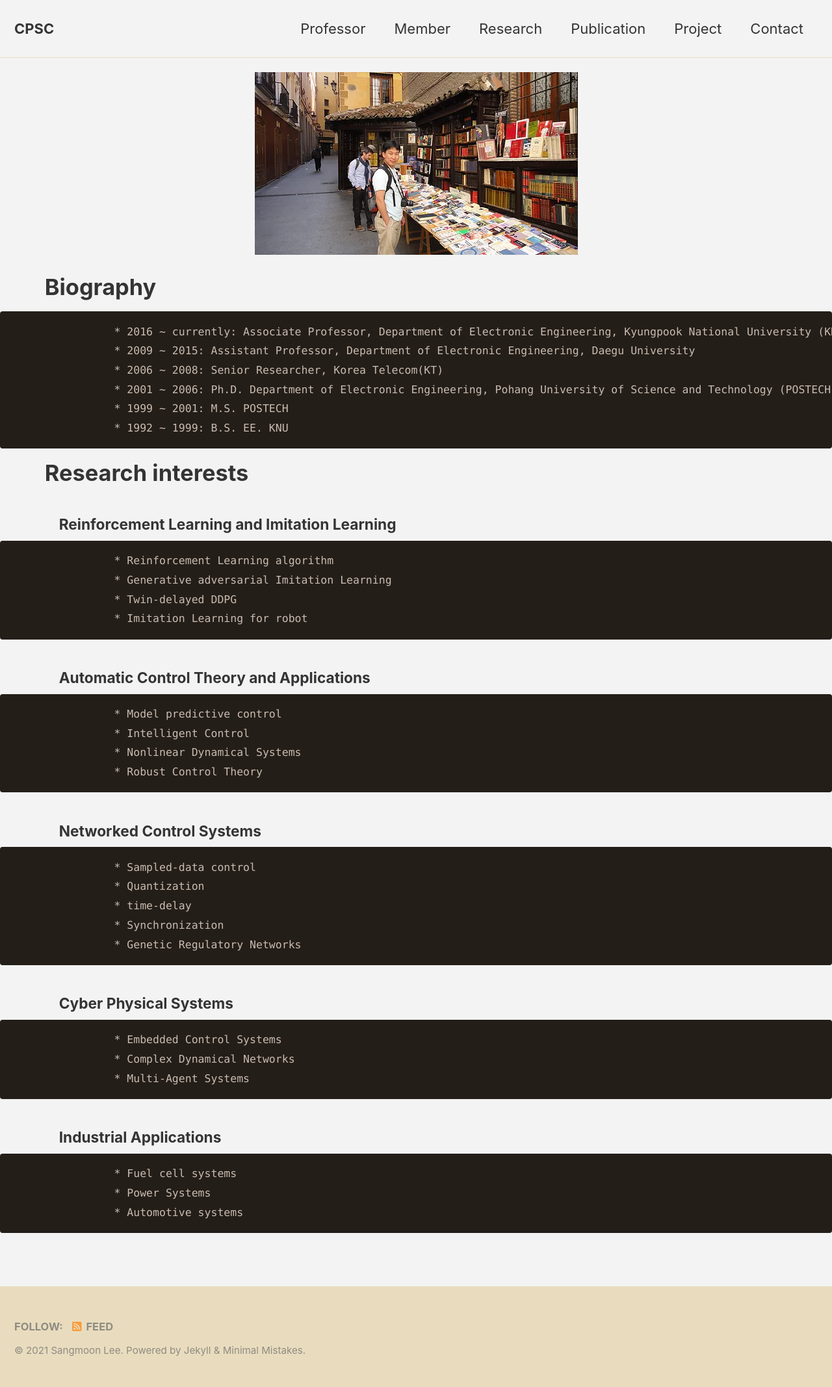
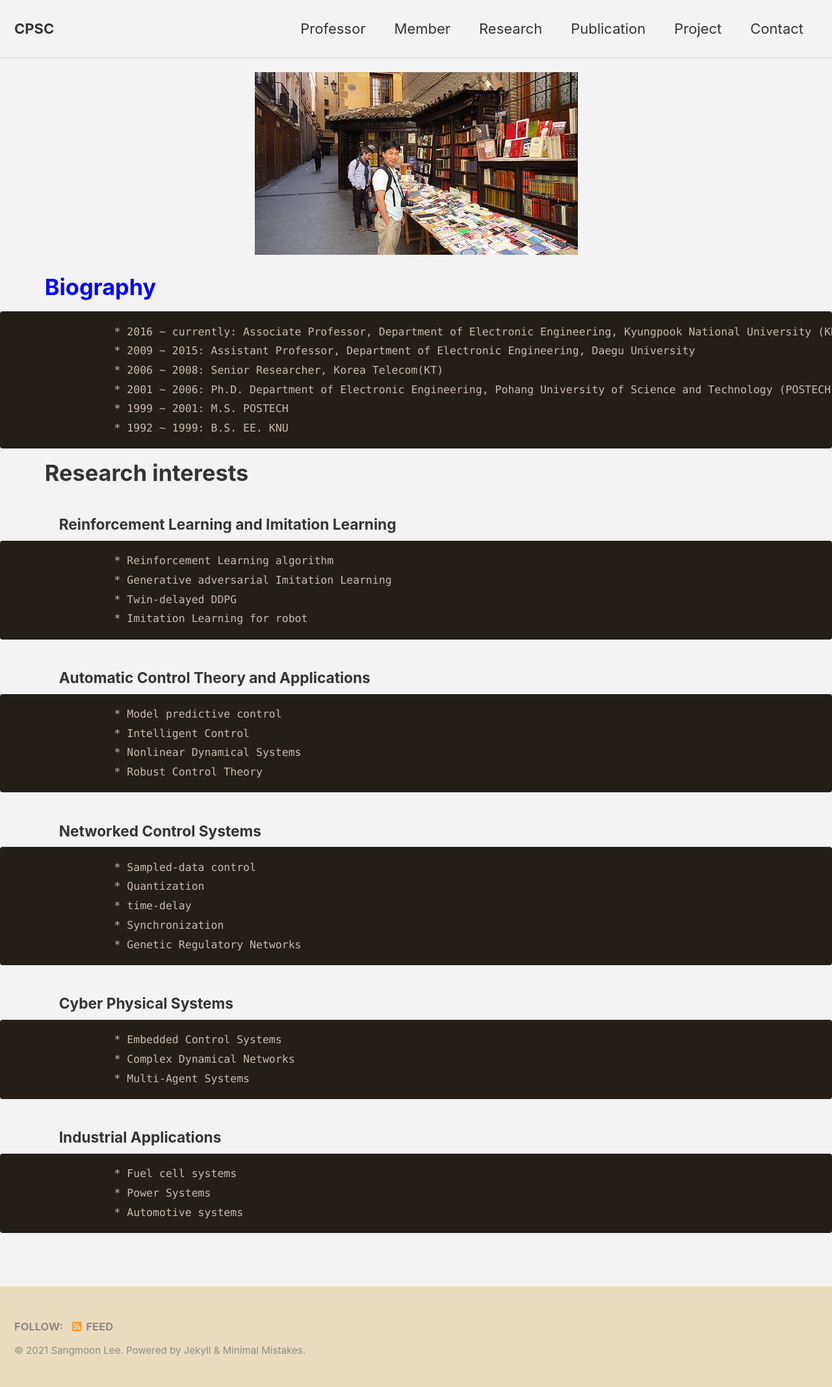
Before and after one commit to CPSC-LAB/CPSC-LAB.github.io, a Jekyll site: the page built from _pages/professor.md, in a window 1280 px wide. Shown: the whole page at 65% size. Built offline with Jekyll 4.4.1, drawn with Linux system fonts in a browser that asks for light colours; cached includes are drawn as plain includes; our own code applies the rules of GitHub Pages for plain Markdown files.

Commit message:
Update professor.md

```diff
--- a/_pages/professor.md
+++ b/_pages/professor.md
@@ -6,7 +6,7 @@ classes: wide
 
 <p align="center"><img src="/assets/images/professor.jpg"></p>
 
-# 　　Biography
+# 　　<span style="color:blue">Biography</span>
 
                     * 2016 ~ currently: Associate Professor, Department of Electronic Engineering, Kyungpook National University (KNU)
                     * 2009 ~ 2015: Assistant Professor, Department of Electronic Engineering, Daegu University
```
